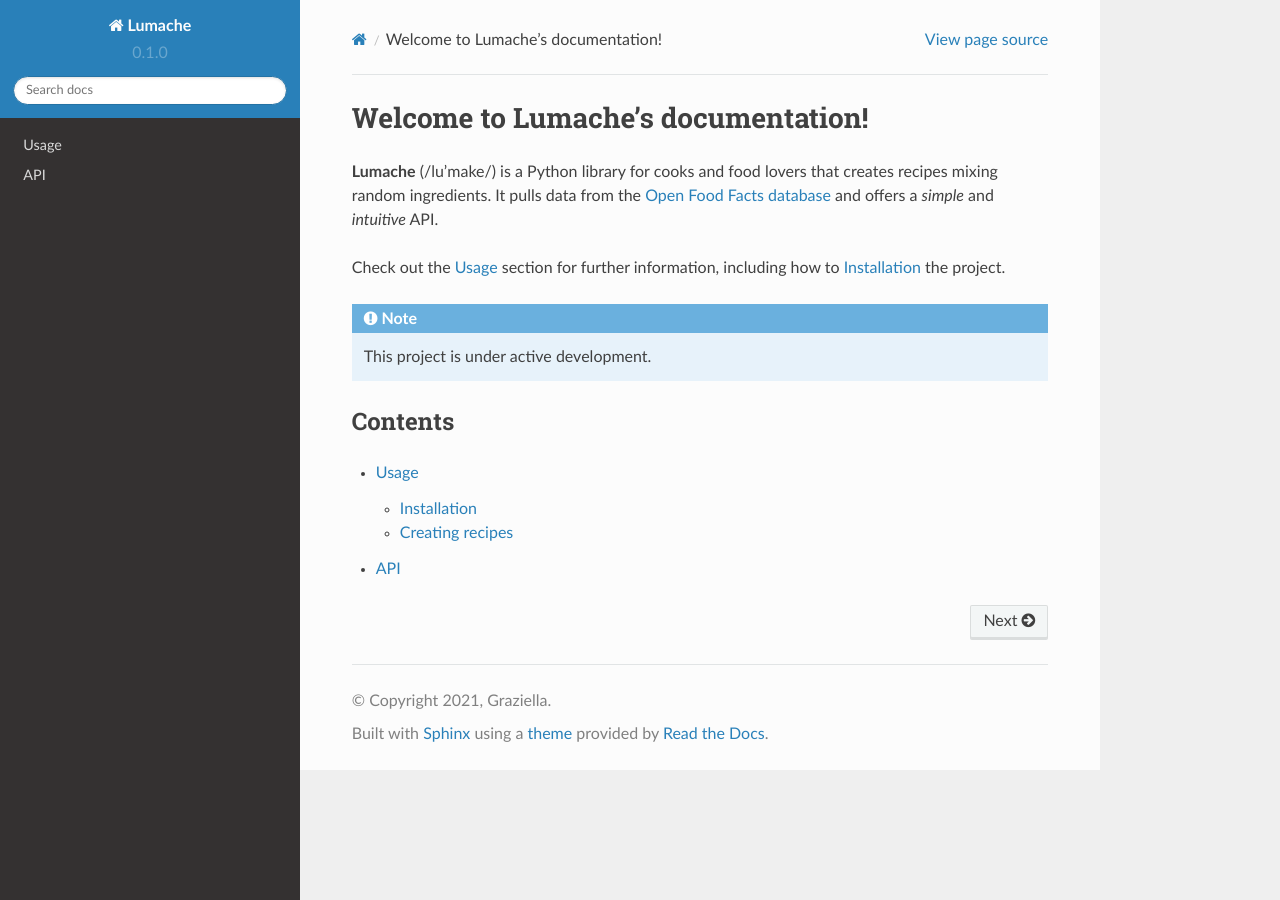
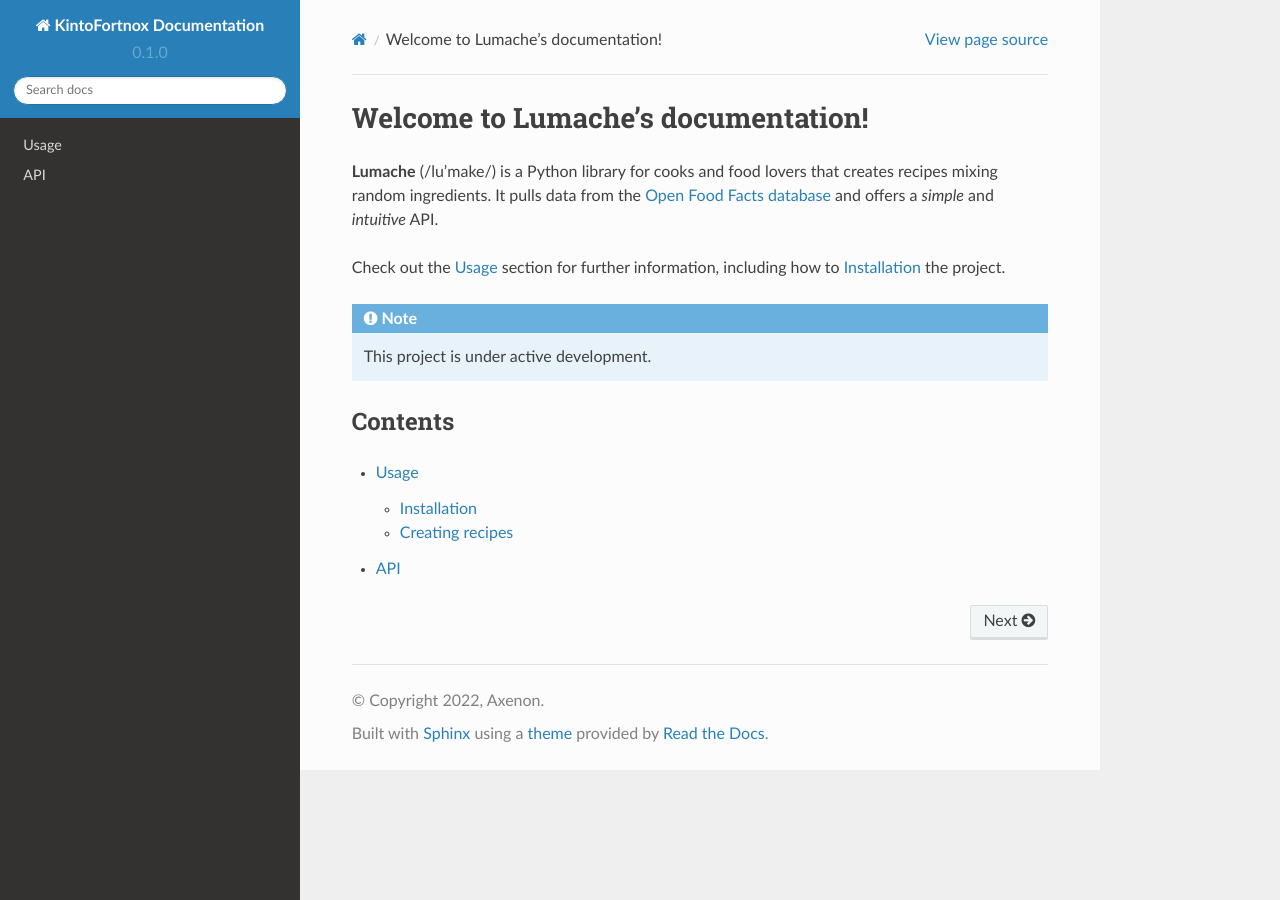
Before and after one commit to AxenonDevOps/KintoFortnoxDocs, a Sphinx documentation site: the page built from docs/source/index.rst, in a window 1280 px wide. Built offline with Sphinx 7.4.7 and the Read the Docs theme 2.0.0, drawn with Linux system fonts in a browser that asks for light colours.

Commit message:
added project/authot

```diff
--- a/docs/source/conf.py
+++ b/docs/source/conf.py
@@ -2,9 +2,9 @@
 
 # -- Project information
 
-project = 'Lumache'
-copyright = '2021, Graziella'
-author = 'Graziella'
+project = 'KintoFortnox Documentation'
+copyright = '2022, Axenon'
+author = 'Andreas Timoudas'
 
 release = '0.1'
 version = '0.1.0'
```
